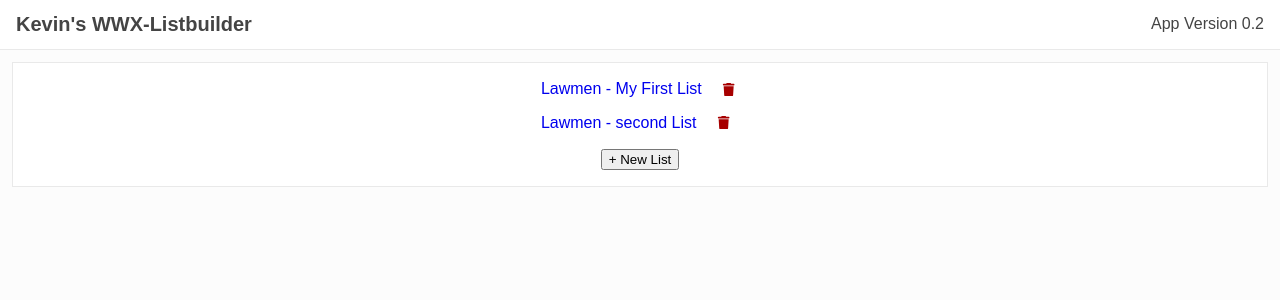
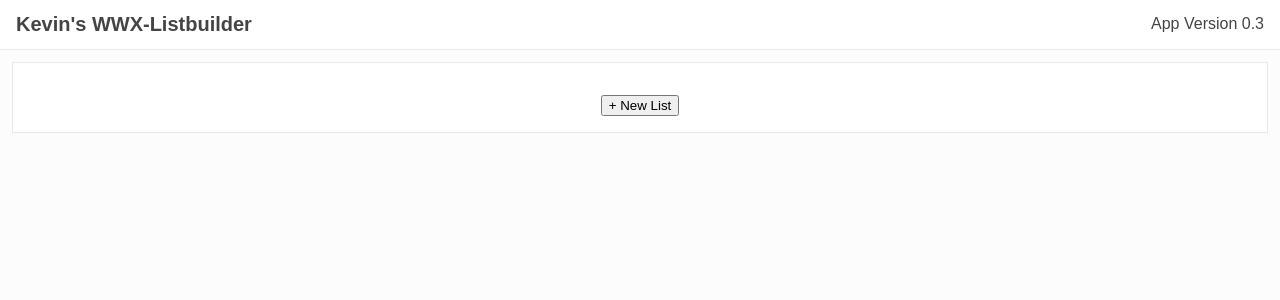
Before and after one commit to Kcalde20/wwx-listbuilder-v2, an Angular app: page / in a window 1280 px wide. Shown: the top 300 px of the page. Built offline with nearby package versions, Linux system fonts and the light colour scheme.

Commit message:
local storage and 0.3 complete

```diff
--- a/src/app/features/list-header/list-header.component.html
+++ b/src/app/features/list-header/list-header.component.html
@@ -5,5 +5,5 @@
         {{ this.listService.listSignal()[listIndex].pointLimit }}
     </span>
     <!-- <span class="header__list-name">{{ listService.listSignal().name }}</span> -->
-    <span class="header__list-name">App Version 0.2</span>
+    <span class="header__list-name">App Version 0.3</span>
 </div>
--- a/src/app/features/lists-screen/lists-screen.component.html
+++ b/src/app/features/lists-screen/lists-screen.component.html
@@ -1,7 +1,7 @@
 <div class="header">
     <h1 class="header__app-title">{{ title }}</h1>
     <!-- <span class="header__list-name">{{ listService.listSignal().name }}</span> -->
-    <span class="header__list-name">App Version 0.2</span>
+    <span class="header__list-name">App Version 0.3</span>
 </div>
 
 <div class="list-section">
--- a/src/app/shared/list.service.ts
+++ b/src/app/shared/list.service.ts
@@ -1,4 +1,4 @@
-import { Injectable, computed, inject, signal } from '@angular/core';
+import { Injectable, computed, inject, signal, effect } from '@angular/core';
 import { PosseService, iPosse } from './posse.service';
 import { UnitService, iUnit } from './unit.service';
 
@@ -161,20 +161,41 @@ export class ListService {
         });
     }
 
+    storeChanges() {
+        if (!localStorage.getItem('listsData')) {
+            localStorage.setItem('listsData', JSON.stringify(this.$listSignal()));
+        }
+    }
+
+    getChanges() {
+        let listData = localStorage.getItem('listsData');
+        if (listData) {
+            listData = JSON.parse(listData as string);
+            this.$listSignal.update((data) => {
+                return listData as unknown as iList[];
+            });
+        } else {
+            localStorage.setItem('listsData', '[]');
+        }
+    }
+
+    firstSync = true;
+
+    synchronizeListsEffect = effect(() => {
+        const storage = localStorage.getItem('listsData');
+        const state = this.$listSignal();
+        switch (this.firstSync) {
+            case true: {
+                this.firstSync = false;
+                break;
+            }
+            default: {
+                localStorage.setItem('listsData', JSON.stringify(this.$listSignal()));
+            }
+        }
+    });
+
     constructor() {
-        this.$listSignal.set([
-            {
-                name: 'My First List',
-                faction: 'Lawmen',
-                pointLimit: 150,
-                posses: [],
-            },
-            {
-                name: 'second List',
-                faction: 'Lawmen',
-                pointLimit: 150,
-                posses: [],
-            },
-        ]);
+        this.getChanges();
     }
 }
```
Also changed, not shown: 1 other file (tests, documents, lock files or other folders).
